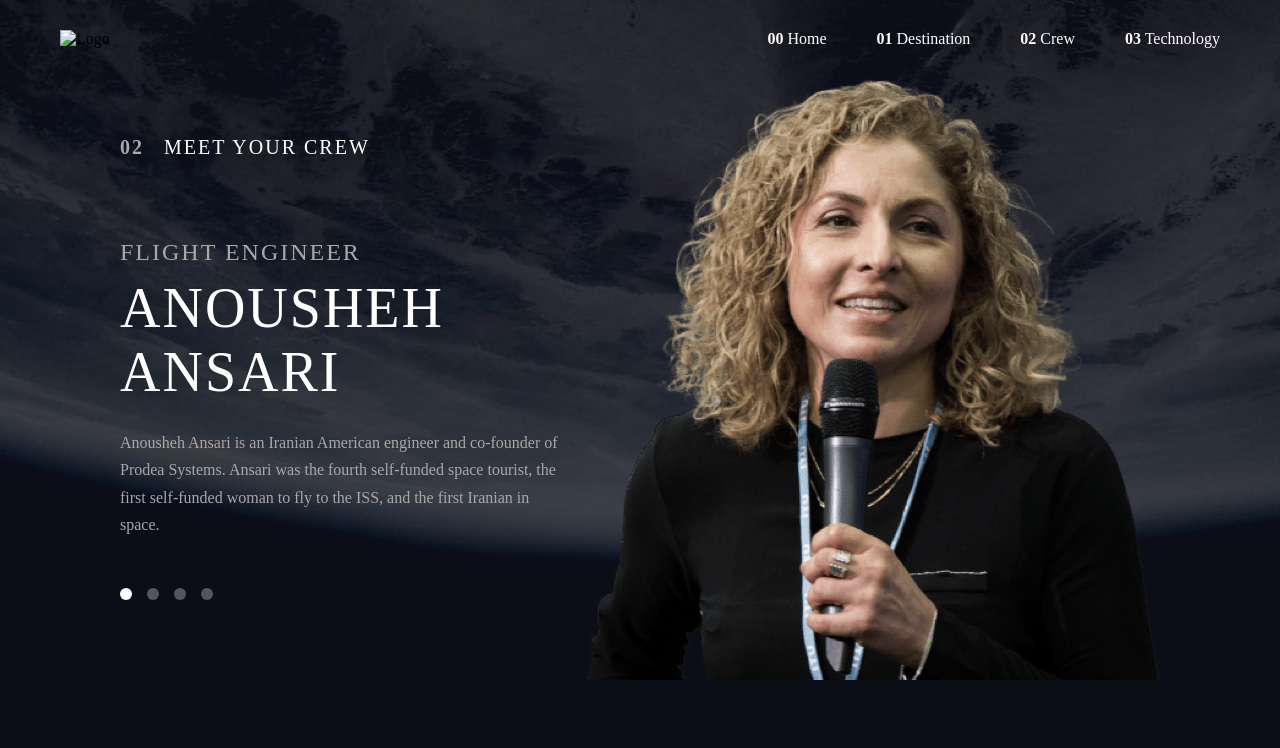
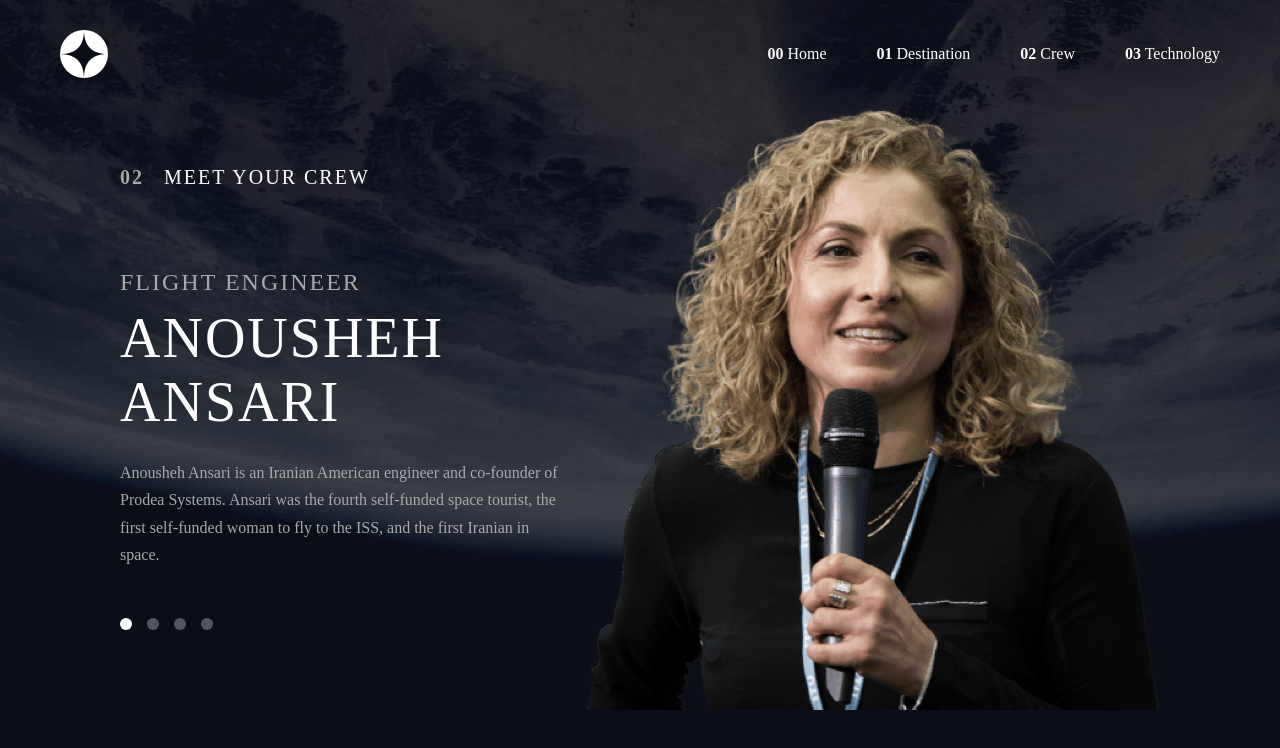
Before and after one commit to KarlRamy/Space-tourism-multi-page-website, a plain HTML site: page crew.html in a window 1280 px wide. Drawn offline with Linux system fonts and the light colour scheme.

Commit message:
Fix logo path and clean up crew.html
Updated logo source path and fixed HTML formatting.

```diff
--- a/crew.html
+++ b/crew.html
@@ -9,7 +9,7 @@
     <body>
         <section class="container-crew">
             <nav>
-                <img src="shared/logo.svg" alt="Logo" class="logo">
+                <img src="logo.svg" alt="Logo" class="logo">
                 <ul>
                 <li><a href="index.html"><strong>00</strong> Home</a></li>
                 <li><a href="destination.html"><strong>01</strong> Destination</a></li>
```
